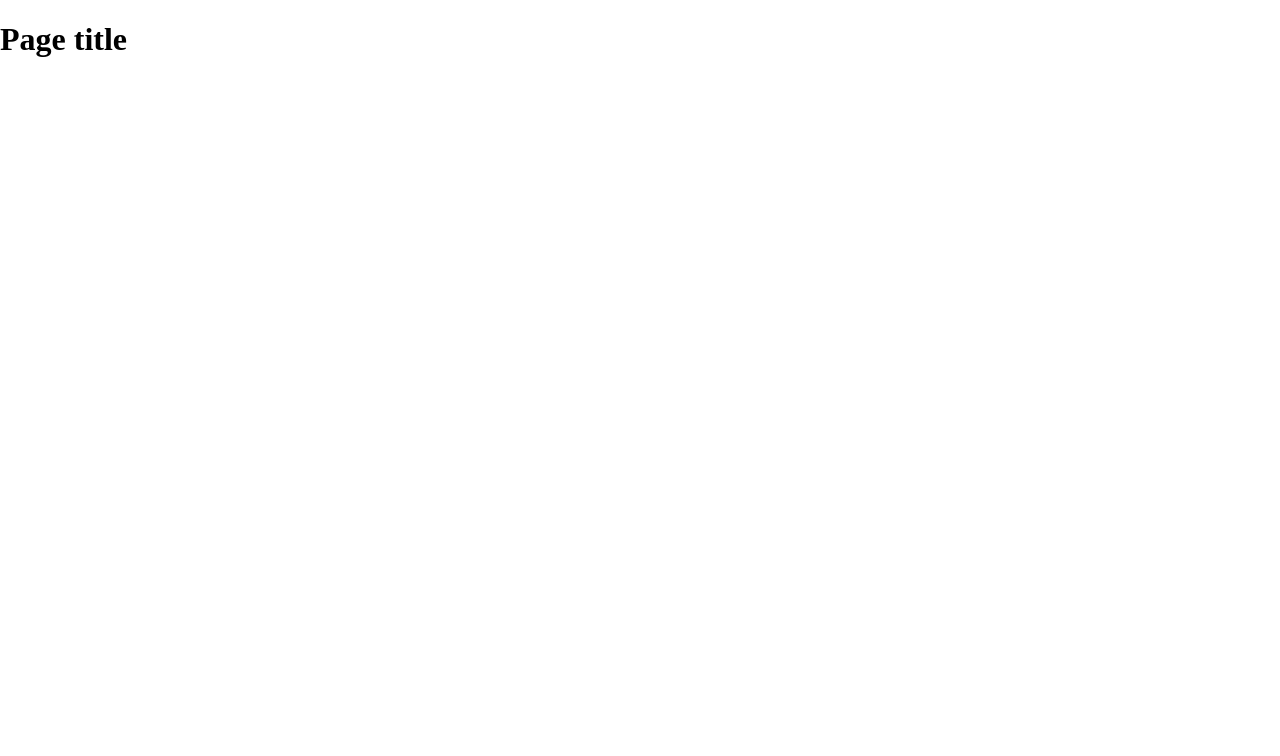
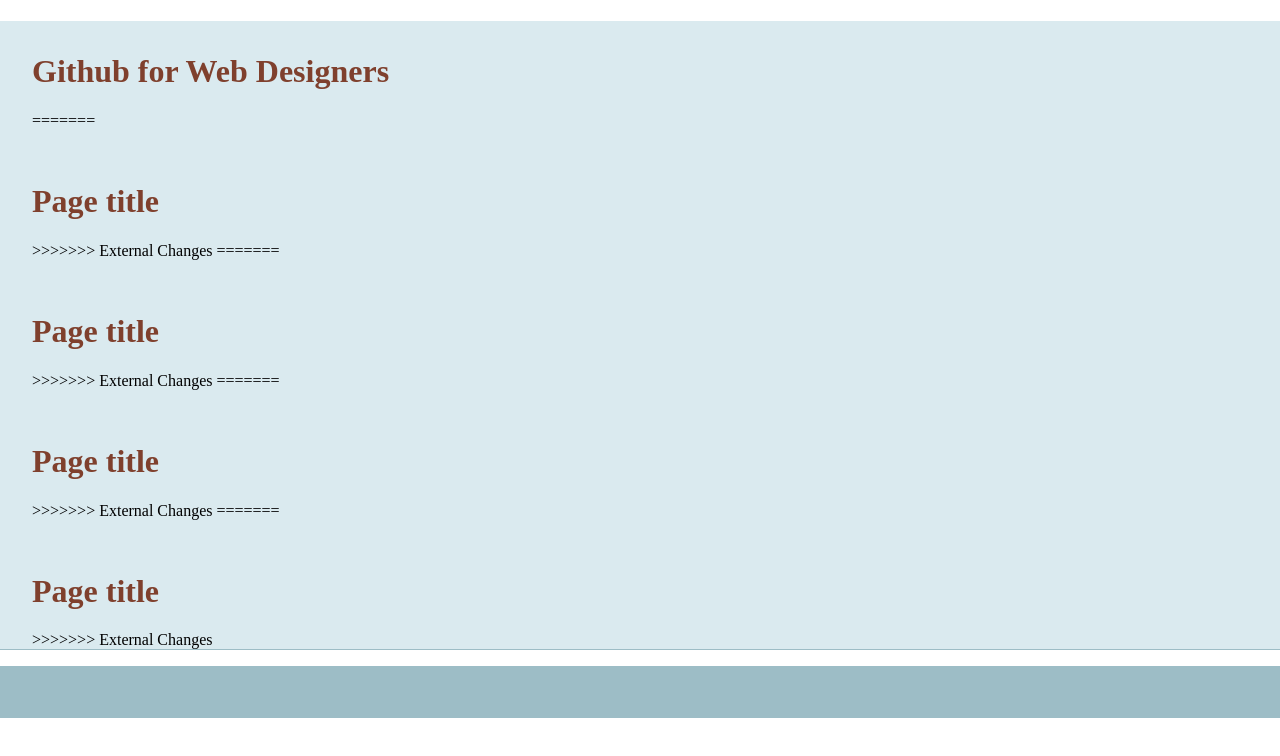
Before and after one commit to etoussaint/git-basics, a plain HTML site: page index.html in a window 1280 px wide. Drawn offline with nearby package versions, Linux system fonts and the light colour scheme.

Commit message:
updated css

```diff
--- a/_css/main.css
+++ b/_css/main.css
@@ -80,7 +80,34 @@ pre {
 	word-wrap: break-word;
 	overflow: auto;
 }
+/* Specific elements
+ ========================================================================*/
+header,main,footer {
+	padding: 0 2em;
+}
+header {
+	 border-bottom:1px solid rgb(157,189,198);
+	 margin-bottom: 1em;
+	 background: rgb(218,234,239);
+ }
+header h1 {
+	 color: rgb(127,64,45);
+	 padding-top: 1em;
+ }
 
+ main h2 {
+	 margin-top: 0.2em;
+	 margin-bottom: 0.5em;
+ }
+  main h3 {
+	 margin-top: 0.2em;
+	 margin-bottom: 0;
+ }
+ footer {
+	 background: rgb(157,189,198);
+	 padding: 2em;
+	 font-size: 0.8em;
+ }
 /* Forms
    ========================================================================== */
 
--- a/index.html
+++ b/index.html
@@ -14,7 +14,19 @@
     </head>
     <body>
     <header>
+	<h1><span aria-hidden="true" data-icon="&#xE087;" class="github-icon"></span> Github for Web Designers </h1>
+=======
 	<h1>Page title</h1>
+>>>>>>> External Changes
+=======
+	<h1>Page title</h1>
+>>>>>>> External Changes
+=======
+	<h1>Page title</h1>
+>>>>>>> External Changes
+=======
+	<h1>Page title</h1>
+>>>>>>> External Changes
     </header>
     <nav id="pageNav">
     </nav>
```
